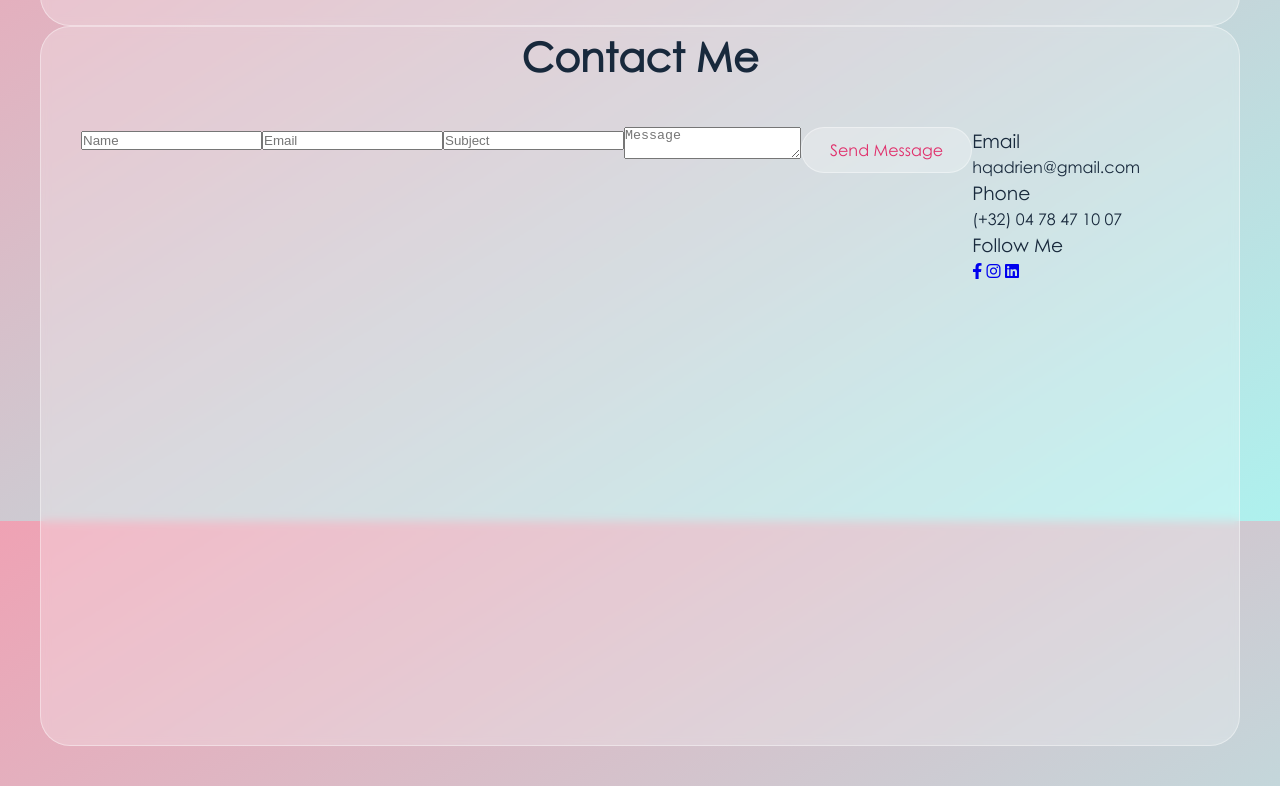
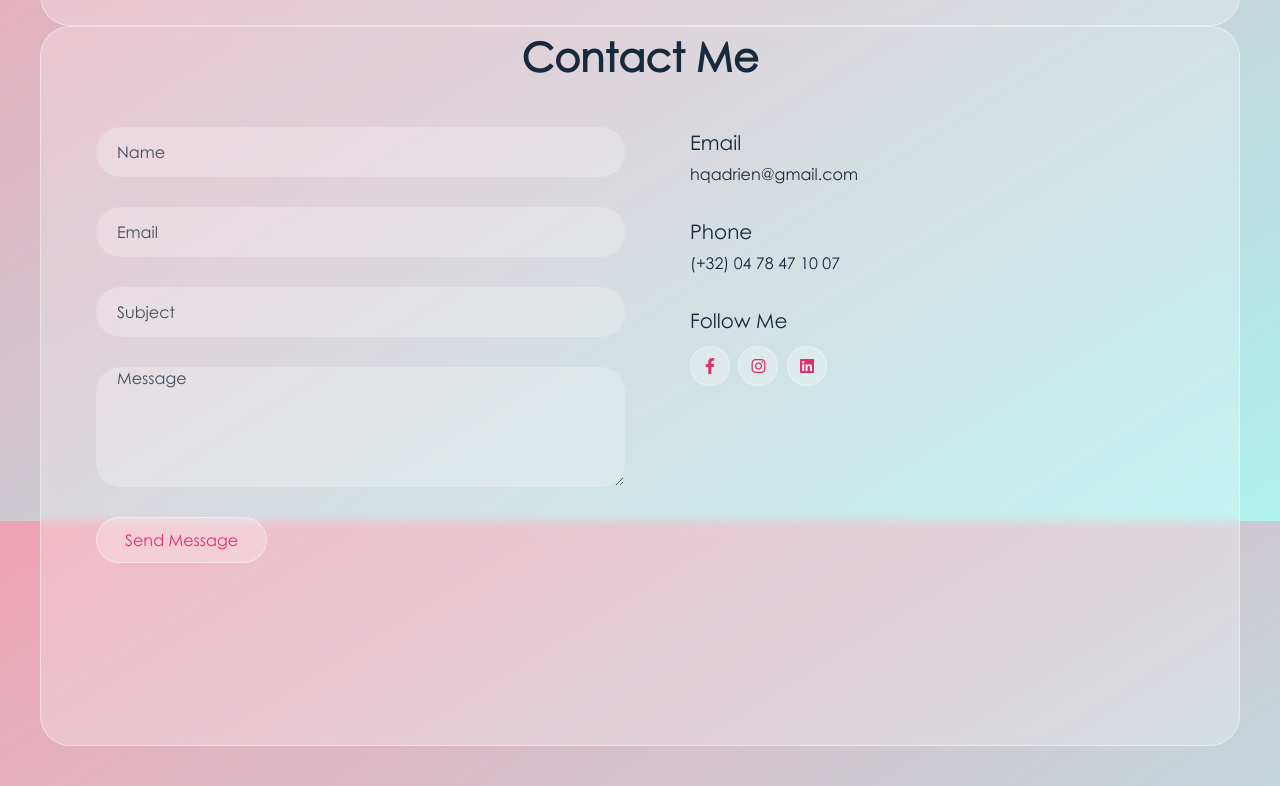
Before and after one commit to AdrienHq/AdrienHq-Portfolio, a plain HTML site: page index.html in a window 1280 px wide. Shown: the part 1879-2665 px from the top of the page. Drawn offline with Linux system fonts and the light colour scheme.

Commit message:
feat: Contact Form and Info end

```diff
--- a/css/style.css
+++ b/css/style.css
@@ -46,6 +46,9 @@ body{
     -webkit-tap-highlight-color: transparent;
     padding: 5vh 15px;
 }
+body.hide-scrolling{
+    overflow-y: hidden;
+}
 body::before{
     content: '';
     position: fixed;
@@ -83,6 +86,10 @@ section{
 .main{
     max-width: 1200px;
     margin: auto;
+    transition: all 0.5s ease-in-out;
+}
+.main.fade-out{
+    opacity: 0;
 }
 .container{
     padding: 0 40px;
@@ -351,6 +358,9 @@ button{
     width: 100%;
     z-index: 200;
     visibility: hidden;
+}
+.portfolio-popup.open{
+    visibility: visible;
     overflow-y: auto;
 }
 .pp-inner{
@@ -368,6 +378,13 @@ button{
     width: 100%;
     border: 1px solide var(--white-alpha-40);
     backdrop-filter: var(--background-filter-blur);
+    opacity: 0;
+    transform: scale(0.9);
+}
+.portfolio-popup.open .pp-content{
+    opacity: 1;
+    transform: scale(1);
+    transition: all 0.5s ease;
 }
 .pp-header{
     position: relative;
@@ -406,3 +423,64 @@ button{
     text-transform: lowercase;
     color: var(--main-color);
 }
+.contact-form,
+.contact-info{
+    width: 50%;
+    padding: 0 15px;
+}
+.contact-form .input-group{
+    width: 100%;
+    margin-bottom: 30px;
+}
+.contact-form .input-control::placeholder{
+    color: var(--blue-dark);
+    opacity: 0.8;
+    font-weight: 300;
+}
+.contact-form .input-control{
+    display: block;
+    width: 100%;
+    height: 50px;
+    border-radius: 25px;
+    font-family: inherit;
+    font-weight: 400;
+    font-size: 16px;
+    background-color: var(--white-alpha-25);
+    padding: 0 20px;
+    color: var(--blue-dark);
+    border: 1px solid transparent;
+    transition: border-left-color 0.3s ease;
+}
+.contact-form .input-control:focus{
+    border-color: var(--white-alpha-40);
+
+}
+.contact-form textarea.input-control{
+    height: 120px;
+}
+.contact-info-item{
+    margin: 0 0 30px;
+    padding: 0 0 0 20px;
+}
+.contact-info-item h3{
+    font-size: 20px;
+    text-transform: capitalize;
+    margin: 0 0 5px;
+}
+.contact-info-item .social-links a{
+    display: inline-flex;
+    align-items: center;
+    justify-content: center;
+    height: 40px;
+    width: 40px;
+    background-color: var(--white-alpha-25);
+    border: 1px solid var(--white-alpha-40);
+    color: var(--main-color);
+    border-radius: 50%;
+    margin: 6px 4px 0 0;
+    transition: all 0.3s ease;
+}
+.contact-info-item.social-links a:hover{
+    color: var(--white);
+    background-color: var(--main-color);
+}
--- a/index.html
+++ b/index.html
@@ -282,7 +282,7 @@
                                 <input type="text" placeholder="Subject" class="input-control" required>
                             </div>
                             <div class="input-group">
-                                <textarea placeholder="Message" class="input-controle" required></textarea>
+                                <textarea placeholder="Message" class="input-control" required></textarea>
                             </div>
                             <div class="submit-btn">
                                 <button type="submit" class="btn">Send message</button>
```
